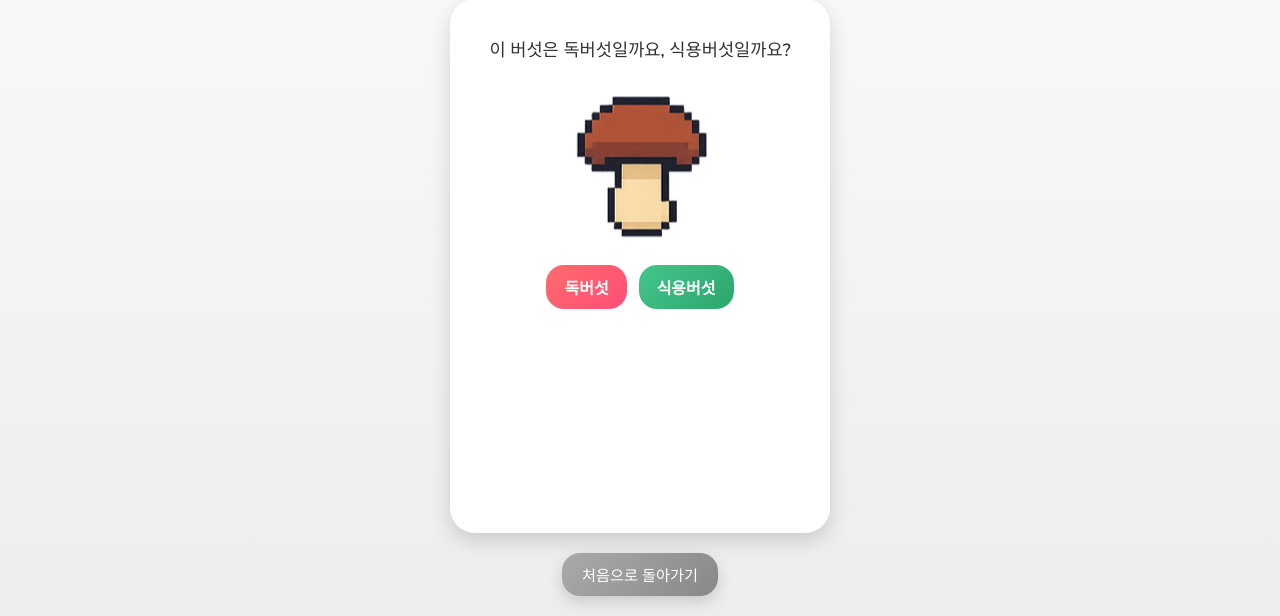
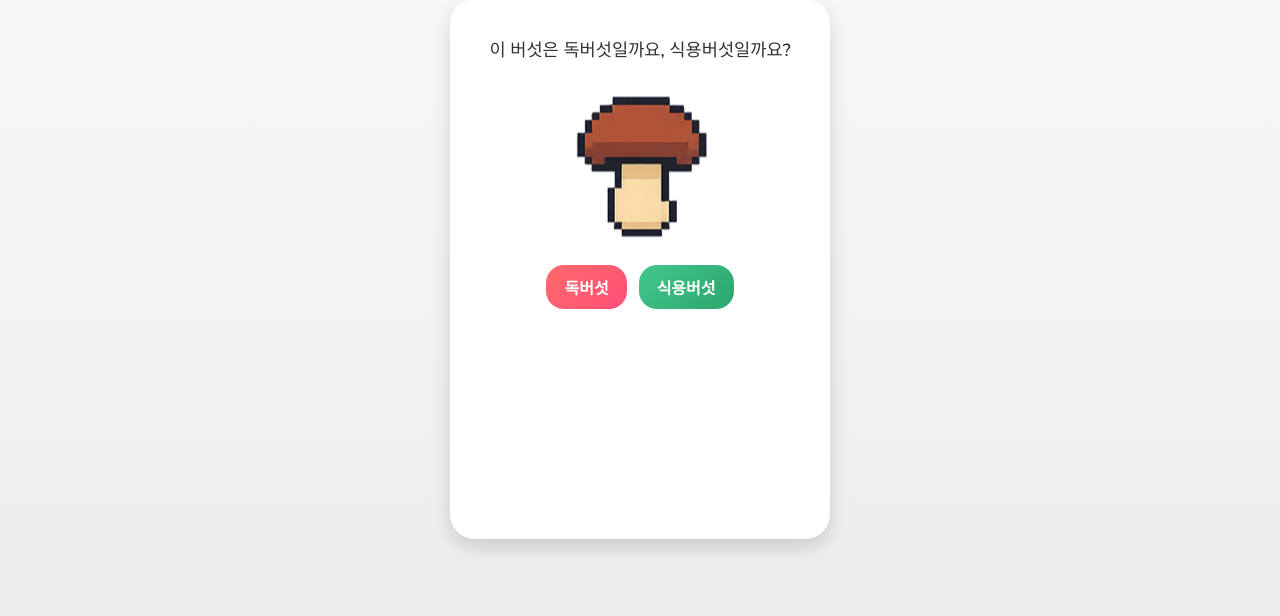
Before and after one commit to sophie-24/aimaker_mushroom_game, a FastAPI app: page /quiz in a window 1280 px wide. Shown: the part 184-800 px from the top of the page. Run offline with FastAPI, Linux system fonts and the light colour scheme.

Commit message:
Update quiz.html

```diff
--- a/templates/quiz.html
+++ b/templates/quiz.html
@@ -232,9 +232,6 @@
     <div id="result-container"></div>
   </div>
 
-  <a href="/">처음으로 돌아가기</a>
-  <button id="restart-btn">🔄 다시 풀기</button>
-
 <script>
 document.addEventListener('DOMContentLoaded', async function() {
     const quizArea = document.getElementById('quiz-area');
@@ -325,20 +322,17 @@
   <h2>퀴즈 완료!</h2>
   <p>최종 정답률: <b>${accuracy}%</b><br>(${correctCount} / ${questions.length})</p>
   <p>${resultMsg}</p>
-                  <button id="restart-btn-overlay">🔄 다시 풀기</button>
-                  <button id="home-btn-overlay">🏠 처음으로 돌아가기</button>
+  <button id="end-btn-overlay">🎮 게임 끝내기</button>
 `;
+
                 document.body.appendChild(overlay);
 
-                document.getElementById('restart-btn-overlay').addEventListener('click', () => {
+               document.getElementById('end-btn-overlay').addEventListener('click', () => {
     sessionStorage.clear();
-                    window.location.reload();
+    alert("게임이 종료되었습니다. 감사합니다!");
+    window.close(); // 브라우저 탭 닫기 (일부 환경에서만 동작)
 });
 
-                document.getElementById('home-btn-overlay').addEventListener('click', () => {
-                    sessionStorage.clear();
-                    window.location.href = "/";
-                });
             };
         }
     }
```
Lines whose indentation alone changed are shown as unchanged.
